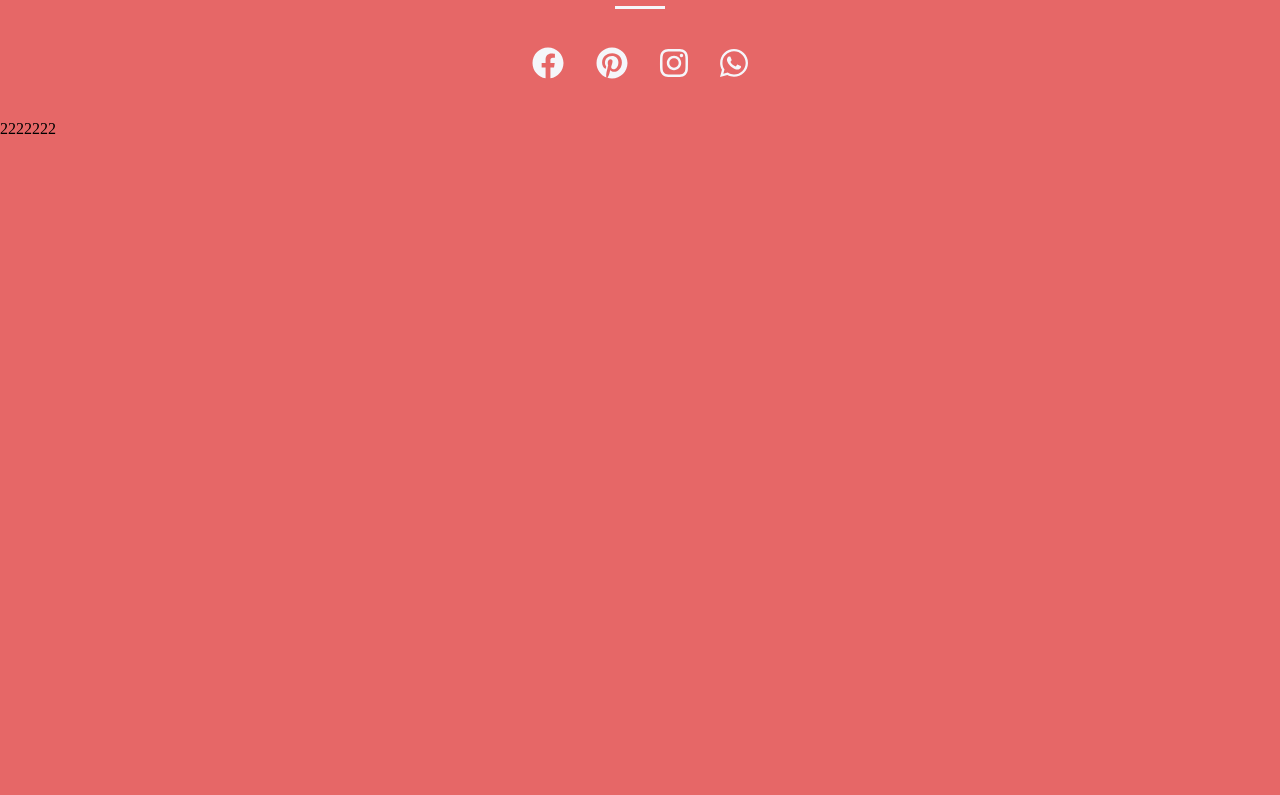
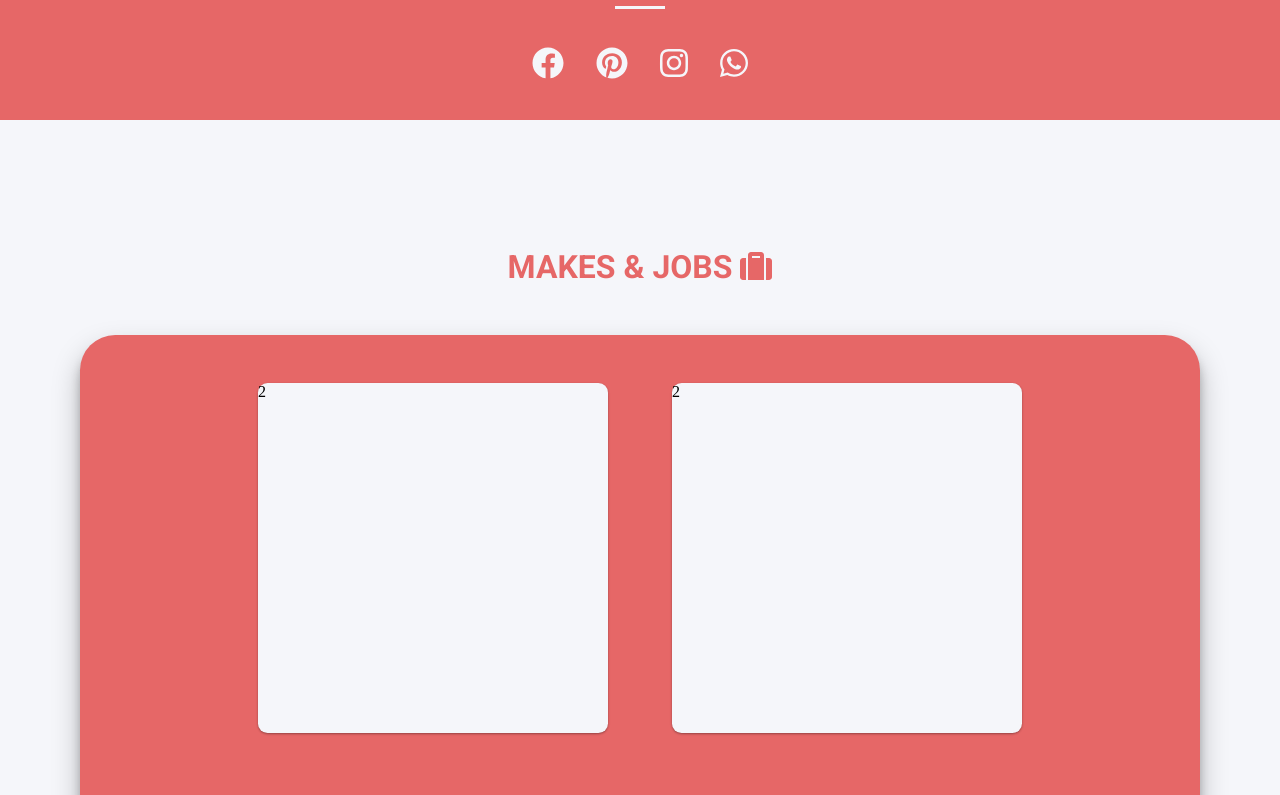
Before and after one commit to rodrigobergamindev/react-projetos, a React (Create React App) app in the folder portfolio/: page / in a window 1280 px wide. Shown: the part 520-1315 px from the top of the page. Built offline with nearby package versions, Linux system fonts and the light colour scheme.

Commit message:
implementando seção de portfolio

```diff
--- a/portfolio/src/App.js
+++ b/portfolio/src/App.js
@@ -39,15 +39,9 @@ function App() {
 }
 
 const Container = styled.div`
-  width: 100%;
-  display: grid;
-  grid-template-areas:
-  "navbar"
-  "header"
-  "content"
-  "servicos"
-  "about"
-  "footer"
+  display:flex;
+  flex-direction:column;
+  justify-content:center;
   ;
 `;
 
--- a/portfolio/src/components/about/About.jsx
+++ b/portfolio/src/components/about/About.jsx
@@ -12,7 +12,7 @@ export default function About() {
 }
 
 const SecAbout = styled.div`
-  grid-area: about;
+  flex:1;
   height:35em;
   background-color:#1abc9c;
 `;
--- a/portfolio/src/components/card/Card.jsx
+++ b/portfolio/src/components/card/Card.jsx
@@ -4,13 +4,22 @@ import styled from 'styled-components'
 
 export default function Card() {
     return (
-        <myCard>2</myCard>
+        <MyCard>2</MyCard>
     )
 }
 
-const myCard = styled.div`
-    width:30em;
-    height:45em;
-    background-color:#74b9ff;
-    font-size: 3.4em;
+const MyCard = styled.div`
+    width:350px;
+    height:350px;
+    background-color:#f5f6fa;
+    font-size: 1.0em;
+    margin:2em;
+    box-shadow: 0 1px 3px rgba(0,0,0,0.12), 0 1px 2px rgba(0,0,0,0.24);
+    transition: all 0.3s cubic-bezier(.25,.8,.25,1);
+    border-radius: 0.6em;
+    &:hover{
+        box-shadow: 0 14px 28px rgba(0,0,0,0.25), 0 10px 10px rgba(0,0,0,0.22);
+    }
+
+
 `
--- a/portfolio/src/components/content/Content.jsx
+++ b/portfolio/src/components/content/Content.jsx
@@ -1,16 +1,41 @@
 import React from 'react'
 import styled from 'styled-components'
 import Gallery from '../gallery/Gallery'
+import { faSuitcase } from "@fortawesome/free-solid-svg-icons";
+import { FontAwesomeIcon } from "@fortawesome/react-fontawesome";
 
 
 export default function Content() {
     return (
         <SecContent id="portfolio">
-            <Gallery></Gallery>
+            <Title><h1>MAKES & JOBS <FontAwesomeIcon icon={faSuitcase} /></h1></Title>
+           <Gallery></Gallery>
         </SecContent>
     )
 }
 const SecContent = styled.div`
-  grid-area: content;
-  height:800px;
+    display:flex;
+    justify-content:center;
+    align-items:center;
+    flex-direction:column;
+    background-color:#f5f6fa;
+    padding: 5em;
+    flex-wrap: wrap;
+    flex:1;
+    justify-content:center;
+
+    @media screen and (max-width: 480px) {
+        padding:0;
+    }
 `;
+
+const Title = styled.div`
+    margin-top:1.0em;
+    margin-bottom:1.0em;
+    padding: 0.7em;
+    border-radius:2.2em;
+    font-size: 1.0em;
+    text-align:center;
+    font-family: 'Roboto', sans-serif;
+    color: #e66767;
+`
--- a/portfolio/src/components/gallery/Gallery.jsx
+++ b/portfolio/src/components/gallery/Gallery.jsx
@@ -4,7 +4,7 @@ import Card from '../card/Card'
 
 export default function Gallery() {
     return (
-        <myGallery>
+        <MyGallery>
             <Card/>
             <Card/>
             <Card/>
@@ -12,15 +12,26 @@ export default function Gallery() {
             <Card/>
             <Card/>
             <Card/>
-        </myGallery>
+            <Card/>
+            <Card/>
+            <Card/>
+            <Card/>
+            <Card/>
+        </MyGallery>
     )
 }
 
 
-const myGallery = styled.div`
+const MyGallery = styled.div`
     display: flex;
+    align-items:center;
     flex-wrap: wrap;
-    height:800px;
-    width:800px;
-    background-color:white;
+    justify-content:center;
+    background-color:#e66767;
+    padding:1em;
+    border-radius:2.2em;
+    box-shadow: 0 14px 28px rgba(0,0,0,0.25), 0 10px 10px rgba(0,0,0,0.22);
+    @media screen and (max-width: 480px) {
+        width:92.5%;
+    }
 `;
--- a/portfolio/src/components/header/Header.jsx
+++ b/portfolio/src/components/header/Header.jsx
@@ -37,7 +37,7 @@ export default function Header() {
 /**STYLED COMPONENTS */
 
 const SecHeader = styled.div`
-    grid-area: header;
+    flex:1;
     display: flex;
     flex-direction: column;
     align-items: center;
--- a/portfolio/src/components/navbar/Navbar.jsx
+++ b/portfolio/src/components/navbar/Navbar.jsx
@@ -29,10 +29,10 @@ export default function Navbar(props) {
 }
 
 const Navigation = styled.ul`
-    grid-area: navbar;
+    flex:1;
     position: sticky;
     position: -webkit-sticky;
-    top: 0; /* required */
+    top: 0;
     background-color:#e66767;
     z-index: 1;
 
@@ -45,10 +45,11 @@ const Navigation = styled.ul`
     padding: 1.0em;
     font-size: 1.0em;
 
-    @media screen and (max-width: 500px) {
+    @media screen and (max-width: 480px) {
         flex: 1;
         font-size: 1.0em;
         justify-content: space-around;
+        width:92.5%;
     }
 `;
 
--- a/portfolio/src/components/servicos/Servicos.jsx
+++ b/portfolio/src/components/servicos/Servicos.jsx
@@ -10,7 +10,7 @@ export default function Servicos() {
 
 
 const SecServicos = styled.div`
-  grid-area: servicos;
-  height:35em;
+  height:90em;
+  flex:1;
   background-color:#95a5a6;
 `;
--- a/portfolio/src/index.css
+++ b/portfolio/src/index.css
@@ -1,5 +1,5 @@
 @import url('https://fonts.googleapis.com/css2?family=Roboto:wght@400;700&display=swap');
-
+@import url('https://fonts.googleapis.com/css2?family=Yellowtail&display=swap');
 
 a {
     text-decoration: none;
```
